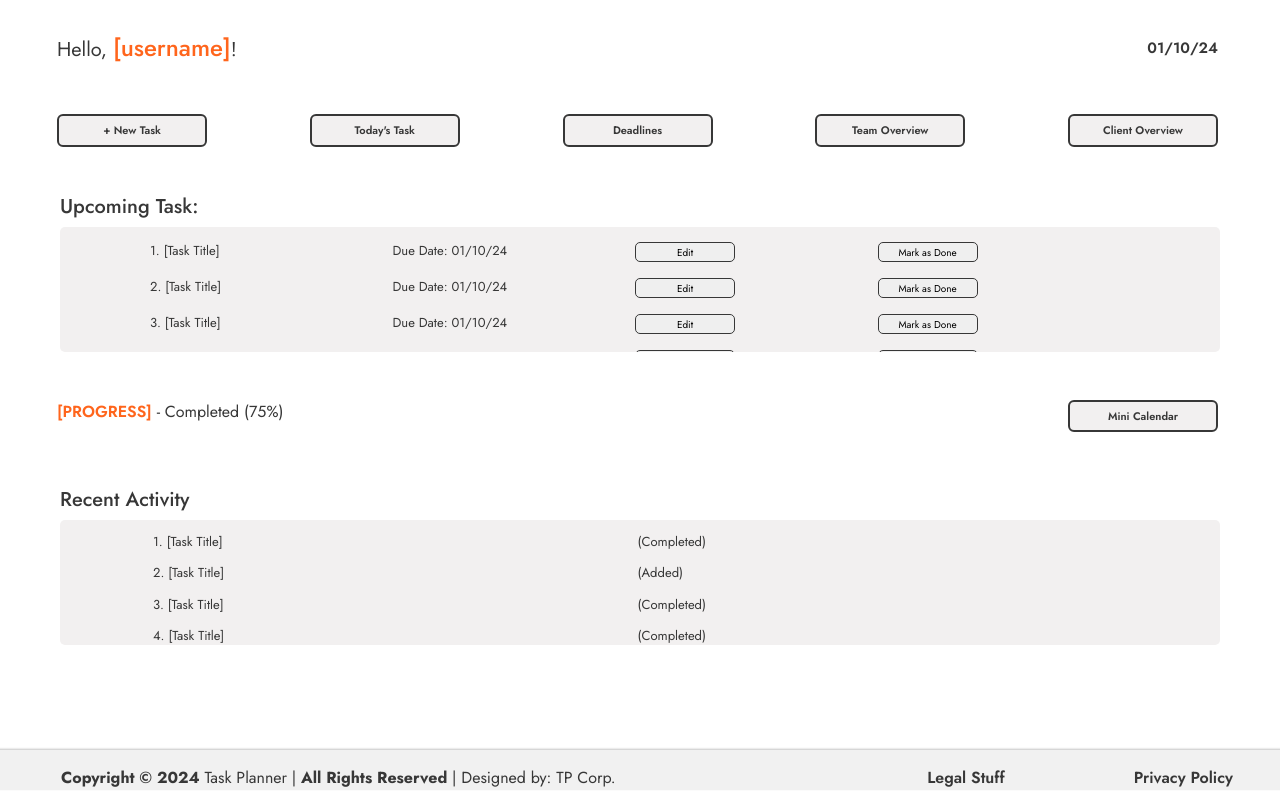
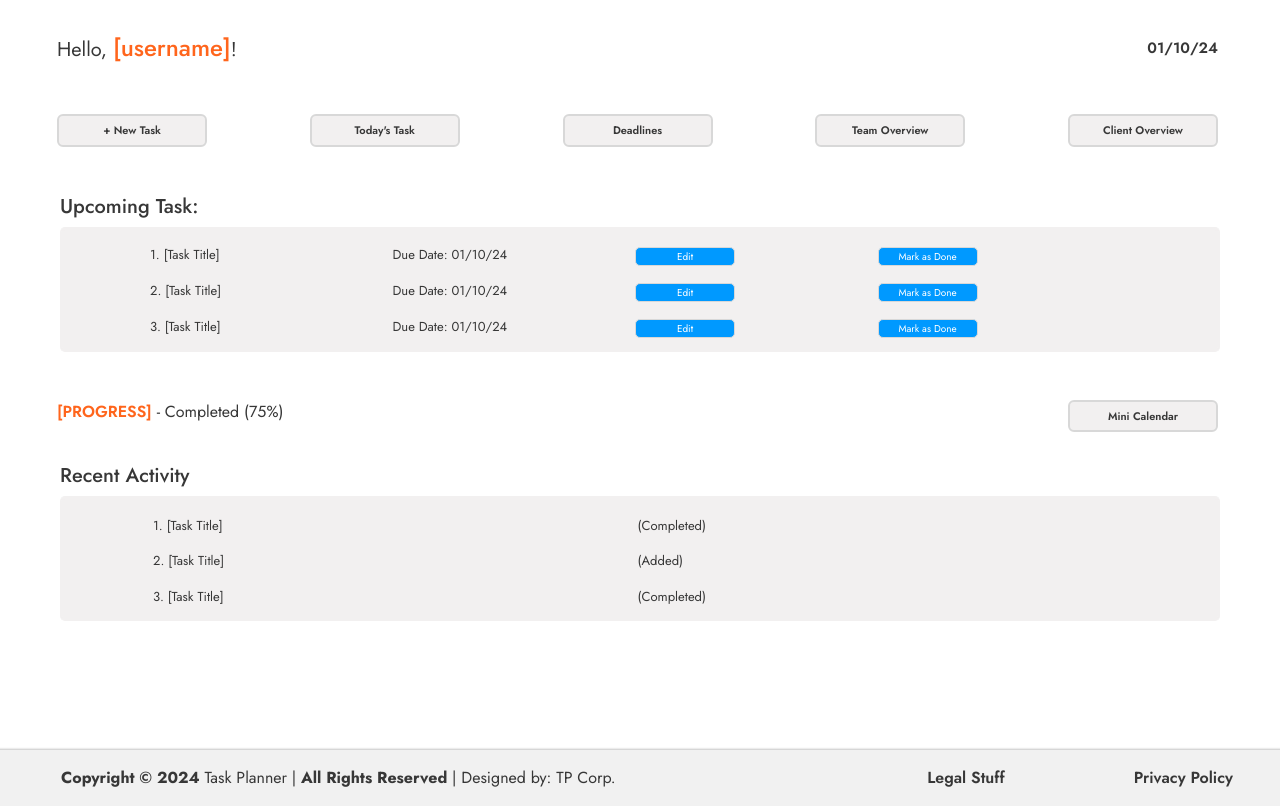
Before and after one commit to 6reenhorn/TaskPlanner, a website: page index.html in a window 1280 px wide. Shown: the part 80-886 px from the top of the page. Drawn offline with nearby package versions, Linux system fonts and the light colour scheme.

Commit message:
Dashboard UI 1.0.0

```diff
--- a/Assets/css/styles.css
+++ b/Assets/css/styles.css
@@ -3,6 +3,7 @@
 :root {
     --primary-color: #FF651C;
     --dark-color: #373737;
+    --border-color: rgb(216, 216, 216);
 }
 
 body {
@@ -148,7 +149,7 @@ body {
 }
 
 .dashboard .upper-btn {
-    border: 2px solid var(--dark-color);
+    border: 2px solid var(--border-color);
     color: var(--dark-color);
     font-size: 11px;
     font-weight: 600;
@@ -159,6 +160,8 @@ body {
 .dashboard .upper-btn:hover {
     border: 2px solid var(--primary-color);
     color: var(--primary-color);
+    font-size: 12px;
+    padding: 5px 0 5px 0;
     background-color: var(--dark-color);
     transition: ease-in all 0.2s;
 }
@@ -168,6 +171,8 @@ body {
     border-radius: 5px;
     height: 125px;
     overflow-y: scroll;
+    border-top: 4px double rgb(242, 240, 240);
+    border-bottom: 4px double rgb(242, 240, 240);
 }
 
 .dashboard .upcoming-task-text {
@@ -175,11 +180,13 @@ body {
 }
 
 .dashboard .upcoming-task-btn {
-    border: 1px solid var(--dark-color);
+    color: #FFFFFF;
+    border: 1px solid var(--border-color);
     font-size: 10px;
     width: 100px;
-    height: 20px;
+    height: 19px;
     border-radius: 5px;
+    background-color: rgb(0, 153, 255);
 }
 
 .dashboard .recent-activity {
@@ -187,6 +194,8 @@ body {
     border-radius: 5px;
     overflow-y: scroll;
     height: 125px;
+    border-top: 4px double rgb(242, 240, 240);
+    border-bottom: 4px double rgb(242, 240, 240);
 }
 
 .dashboard .recent-activity-text {
@@ -201,7 +210,6 @@ body {
 
 /* Footer */
 .main-footer .footer {
-    height: 40px;
     background-color: #f1f1f1;
     box-shadow: 0 -1px 2px #c3c3c3;
 }
--- a/index.html
+++ b/index.html
@@ -76,7 +76,7 @@
                 </div>
                 <h2 class="fs-5 mx-5 upcoming-task-title">Upcoming Task:</h2>
                 <div class="row upcoming-task mx-5 my-1 py-2">
-                    <div class="row my-1 align-items-center mb-2">
+                    <div class="row my-1 d-flex align-items-center mb-2">
                         <div class="col-3 upcoming-task-text">
                             <span>1.</span> [Task Title]
                         </div>
@@ -84,13 +84,13 @@
                             Due Date: <span>01/10/24</span>
                         </div>
                         <div class="col-3">
-                            <button class="upcoming-task-btn">Edit</button>
+                            <button class="upcoming-task-btn" type="button">Edit</button>
                         </div>
                         <div class="col-3">
-                            <button class="upcoming-task-btn">Mark as Done</button>
+                            <button class="upcoming-task-btn" type="button">Mark as Done</button>
                         </div>
                     </div>
-                    <div class="row my-1 align-items-center mb-2">
+                    <div class="row my-1 d-flex align-items-center mb-2">
                         <div class="col-3 upcoming-task-text">
                             <span>2.</span> [Task Title]
                         </div>
@@ -98,13 +98,13 @@
                             Due Date: <span>01/10/24</span>
                         </div>
                         <div class="col-3">
-                            <button class="upcoming-task-btn">Edit</button>
+                            <button class="upcoming-task-btn" type="button">Edit</button>
                         </div>
                         <div class="col-3">
-                            <button class="upcoming-task-btn">Mark as Done</button>
+                            <button class="upcoming-task-btn" type="button">Mark as Done</button>
                         </div>
                     </div>
-                    <div class="row my-1 align-items-center mb-2">
+                    <div class="row my-1 d-flex align-items-center mb-2">
                         <div class="col-3 upcoming-task-text">
                             <span>3.</span> [Task Title]
                         </div>
@@ -112,13 +112,13 @@
                             Due Date: <span>01/10/24</span>
                         </div>
                         <div class="col-3">
-                            <button class="upcoming-task-btn">Edit</button>
+                            <button class="upcoming-task-btn" type="button">Edit</button>
                         </div>
                         <div class="col-3">
-                            <button class="upcoming-task-btn">Mark as Done</button>
+                            <button class="upcoming-task-btn" type="button">Mark as Done</button>
                         </div>
                     </div>
-                    <div class="row my-1 align-items-center mb-2">
+                    <div class="row my-1 d-flex align-items-center mb-2">
                         <div class="col-3 upcoming-task-text">
                             <span>4.</span> [Task Title]
                         </div>
@@ -126,14 +126,14 @@
                             Due Date: <span>01/10/24</span>
                         </div>
                         <div class="col-3">
-                            <button class="upcoming-task-btn">Edit</button>
+                            <button class="upcoming-task-btn" type="button">Edit</button>
                         </div>
                         <div class="col-3">
-                            <button class="upcoming-task-btn">Mark as Done</button>
+                            <button class="upcoming-task-btn" type="button">Mark as Done</button>
                         </div>
                     </div>
                 </div>
-                <div class="row progress-chart my-5">
+                <div class="row progress-chart my-5 mb-4">
                     <div class="col-10">
                         <p>
                             <span class="progress-text">[Progress]</span> - Completed (<span class="progress-perccentage">75%</span>)
@@ -145,7 +145,7 @@
                 </div>
                 <h2 class="fs-5 mx-5">Recent Activity</h2>
                 <div class="row recent-activity dashboard-section-scroll mx-5 my-1 p-2 px-5">
-                    <div class="row my-1 align-items-center mb-2 recent-activity-text">
+                    <div class="row my-2 align-items-center mb-2 recent-activity-text">
                         <div class="col-6">
                             <span>1.</span> [Task Title]
                         </div>
@@ -153,7 +153,7 @@
                             <span>(Completed)</span>
                         </div>
                     </div>
-                    <div class="row my-1 align-items-center mb-2 recent-activity-text">
+                    <div class="row my-2 align-items-center mb-2 recent-activity-text">
                         <div class="col-6">
                             <span>2.</span> [Task Title]
                         </div>
@@ -161,7 +161,7 @@
                             <span>(Added)</span>
                         </div>
                     </div>
-                    <div class="row my-1 align-items-center mb-2 recent-activity-text">
+                    <div class="row my-2 align-items-center mb-2 recent-activity-text">
                         <div class="col-6">
                             <span>3.</span> [Task Title]
                         </div>
@@ -169,7 +169,7 @@
                             <span>(Completed)</span>
                         </div>
                     </div>
-                    <div class="row my-1 align-items-center mb-2 recent-activity-text">
+                    <div class="row my-2 align-items-center mb-2 recent-activity-text">
                         <div class="col-6">
                             <span>4.</span> [Task Title]
                         </div>
@@ -177,7 +177,7 @@
                             <span>(Completed)</span>
                         </div>
                     </div>
-                    <div class="row my-1 align-items-center mb-2 recent-activity-text">
+                    <div class="row my-2 align-items-center mb-2 recent-activity-text">
                         <div class="col-6">
                             <span>5.</span> [Task Title]
                         </div>
```
